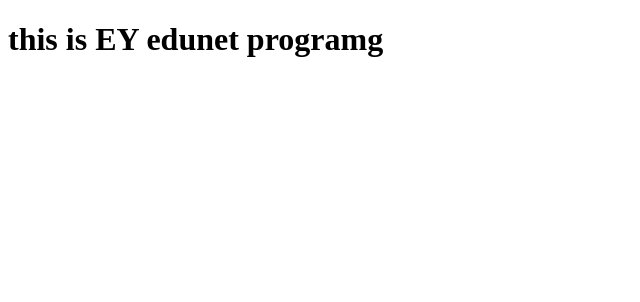
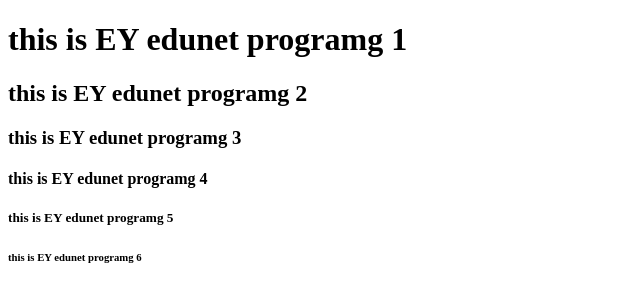
Before and after one commit to ammuammu55710-sudo/html, a plain HTML site: page index.html in a window 1280 px wide. Shown: the whole page, without its empty margins (0-640 px from the left). Drawn offline with Linux system fonts and the light colour scheme.

Commit message:
hedder tag

```diff
--- a/index.html
+++ b/index.html
@@ -6,6 +6,11 @@
     <title>html unit2</title>
 </head>
 <body>
-    <h1>this is EY edunet programg</h1>
+    <h1>this is EY edunet programg 1</h1>
+    <h2>this is EY edunet programg 2</h2>
+    <h3>this is EY edunet programg 3</h3>
+    <h4>this is EY edunet programg 4</h4>
+    <h5>this is EY edunet programg 5</h5>
+    <h6>this is EY edunet programg 6</h6>
 </body>
 </html>
```
